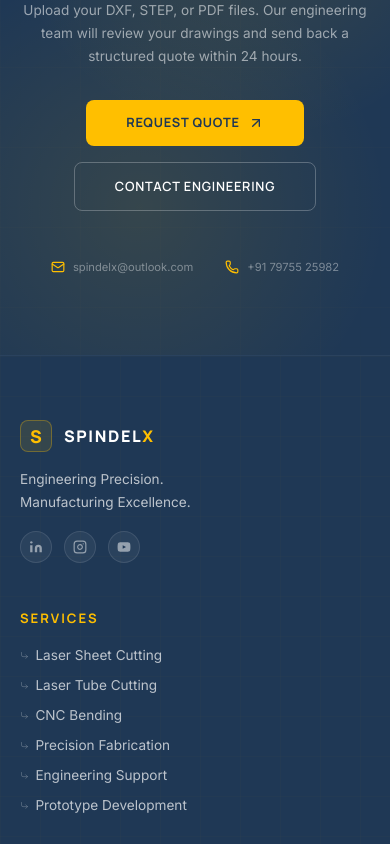
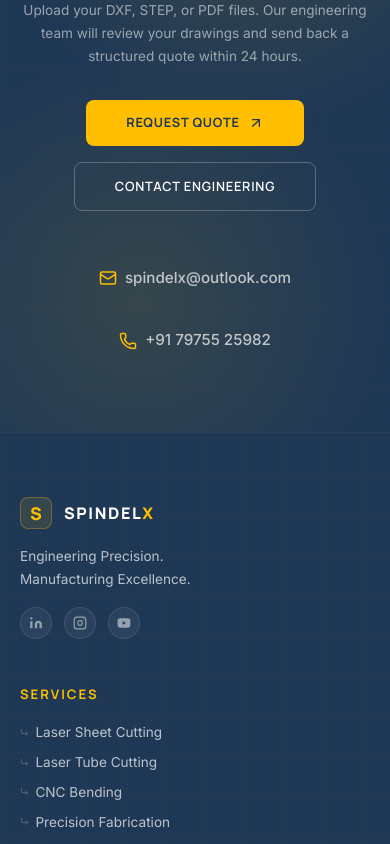
Before and after one commit to chetu1988/SpindelX_Website, a Next.js app: page / in a window 390 px wide. Shown: the part 11156-12000 px from the top of the page. Built offline with nearby package versions, Linux system fonts and the light colour scheme.

Commit message:
Increase font size and visibility of email and phone on homepage CTA

```diff
--- a/src/components/home/CTABanner.tsx
+++ b/src/components/home/CTABanner.tsx
@@ -23,12 +23,12 @@
             <Link href="/rfq"><MagneticButton><button className="btn-primary" style={{ padding: "0.85rem 2.5rem", fontSize: "0.8rem", display: "flex", alignItems: "center", gap: "0.5rem" }}>REQUEST QUOTE <ArrowUpRight size={16} /></button></MagneticButton></Link>
             <Link href="/contact"><button className="btn-outline" style={{ padding: "0.85rem 2.5rem", fontSize: "0.8rem" }}>CONTACT ENGINEERING</button></Link>
           </div>
-          <div style={{ display: "flex", flexWrap: "wrap", justifyContent: "center", gap: "2rem", color: "rgba(255,255,255,0.4)", fontSize: "0.7rem", fontFamily: "var(--font-inter)", marginTop: "1rem" }}>
-            <a href={`mailto:${BRAND.email}`} style={{ display: "flex", alignItems: "center", gap: "0.5rem", transition: "color 0.3s" }} onMouseEnter={e => (e.currentTarget as HTMLElement).style.color = "#FFBF00"} onMouseLeave={e => (e.currentTarget as HTMLElement).style.color = "rgba(255,255,255,0.4)"}>
-              <Mail size={14} style={{ color: "#FFBF00" }} />{BRAND.email}
+          <div style={{ display: "flex", flexWrap: "wrap", justifyContent: "center", gap: "2.5rem", color: "rgba(255,255,255,0.7)", fontSize: "0.95rem", fontWeight: 500, fontFamily: "var(--font-inter)", marginTop: "1.5rem" }}>
+            <a href={`mailto:${BRAND.email}`} style={{ display: "flex", alignItems: "center", gap: "0.5rem", transition: "color 0.3s" }} onMouseEnter={e => (e.currentTarget as HTMLElement).style.color = "#FFBF00"} onMouseLeave={e => (e.currentTarget as HTMLElement).style.color = "rgba(255,255,255,0.7)"}>
+              <Mail size={18} style={{ color: "#FFBF00" }} />{BRAND.email}
             </a>
-            <a href={`tel:${BRAND.phone}`} style={{ display: "flex", alignItems: "center", gap: "0.5rem", transition: "color 0.3s" }} onMouseEnter={e => (e.currentTarget as HTMLElement).style.color = "#FFBF00"} onMouseLeave={e => (e.currentTarget as HTMLElement).style.color = "rgba(255,255,255,0.4)"}>
-              <Phone size={14} style={{ color: "#FFBF00" }} />{BRAND.phone}
+            <a href={`tel:${BRAND.phone}`} style={{ display: "flex", alignItems: "center", gap: "0.5rem", transition: "color 0.3s" }} onMouseEnter={e => (e.currentTarget as HTMLElement).style.color = "#FFBF00"} onMouseLeave={e => (e.currentTarget as HTMLElement).style.color = "rgba(255,255,255,0.7)"}>
+              <Phone size={18} style={{ color: "#FFBF00" }} />{BRAND.phone}
             </a>
           </div>
         </SectionReveal>
```
